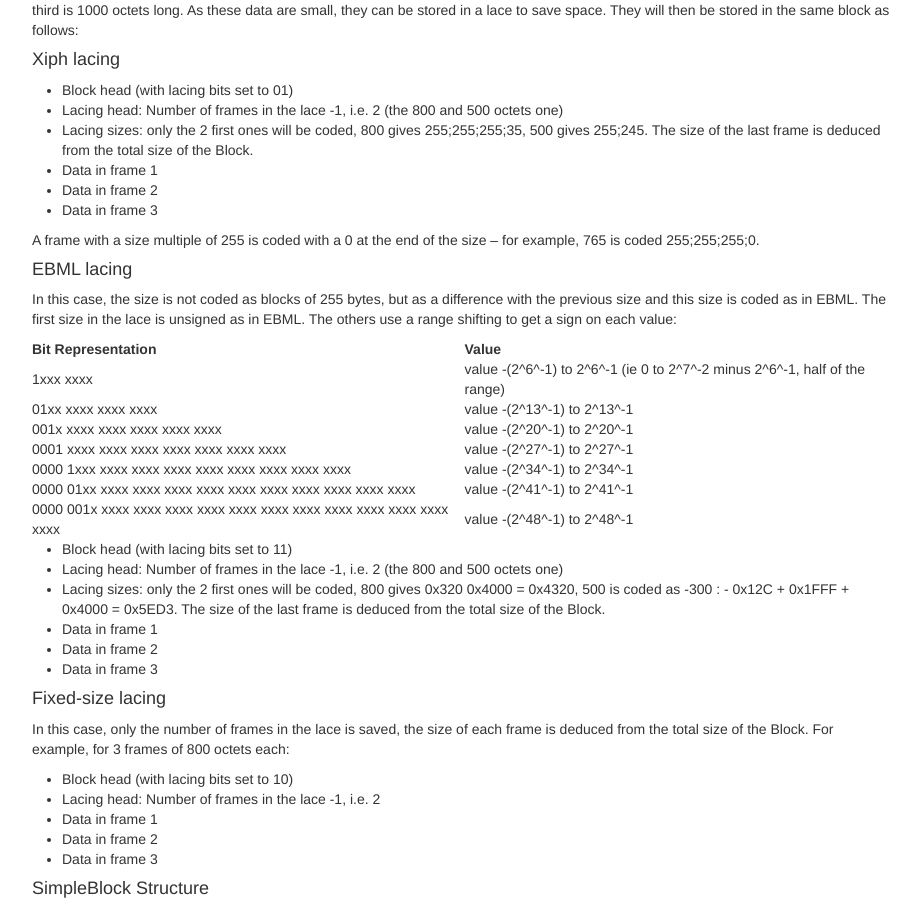
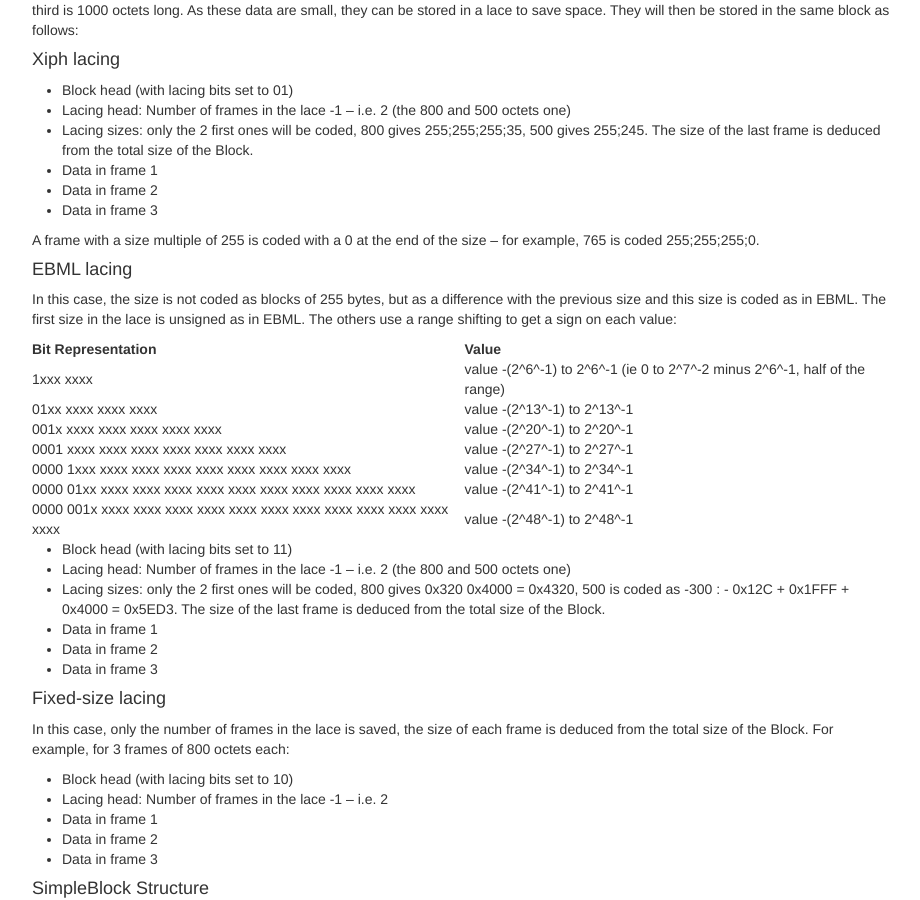
Before and after one commit to ietf-wg-cellar/matroska-specification, a Jekyll site: the page built from index_matroska.md, in a window 1280 px wide and 1400 px high, scrolled down 3103 px. Shown: the part 158-1058 px from the top of the window, without its empty margins (273-1193 px from the left). Built offline with Jekyll 4.4.1, drawn with Linux system fonts in a browser that asks for light colours; our own code applies the rules of GitHub Pages for plain Markdown files; some of the changed text lies outside the part shown.

Commit message:
use double dash before i.e.

```diff
--- a/index_matroska.md
+++ b/index_matroska.md
@@ -144,7 +144,7 @@ As an EBML Document Type, Matroska adds the following constraints to the EBML sp
 
 ## Matroska Design
 
-All top-levels elements (Segment and direct sub-elements) are coded on 4 octets, i.e. class D elements.
+All top-levels elements (Segment and direct sub-elements) are coded on 4 octets -- i.e. class D elements.
 
 ### Language Codes
 
@@ -220,7 +220,7 @@ they can be stored in a lace to save space. They will then be stored in the same
 #### Xiph lacing
 
 *   Block head (with lacing bits set to 01)
-*   Lacing head: Number of frames in the lace -1, i.e. 2 (the 800 and 500 octets one)
+*   Lacing head: Number of frames in the lace -1 -- i.e. 2 (the 800 and 500 octets one)
 *   Lacing sizes: only the 2 first ones will be coded, 800 gives 255;255;255;35, 500 gives
     255;245\. The size of the last frame is deduced from the total size of the Block.
 *   Data in frame 1
@@ -246,7 +246,7 @@ Bit Representation                                                          | Va
 0000 001x  xxxx xxxx  xxxx xxxx  xxxx xxxx  xxxx xxxx  xxxx xxxx  xxxx xxxx | value -(2^48^-1) to 2^48^-1
 
 *   Block head (with lacing bits set to 11)
-*   Lacing head: Number of frames in the lace -1, i.e. 2 (the 800 and 500 octets one)
+*   Lacing head: Number of frames in the lace -1 -- i.e. 2 (the 800 and 500 octets one)
 *   Lacing sizes: only the 2 first ones will be coded, 800 gives 0x320 0x4000 = 0x4320,
     500 is coded as -300 : - 0x12C + 0x1FFF + 0x4000 = 0x5ED3\.
     The size of the last frame is deduced from the total size of the Block.
@@ -260,7 +260,7 @@ In this case, only the number of frames in the lace is saved, the size of each f
 from the total size of the Block. For example, for 3 frames of 800 octets each:
 
 *   Block head (with lacing bits set to 10)
-*   Lacing head: Number of frames in the lace -1, i.e. 2
+*   Lacing head: Number of frames in the lace -1 -- i.e. 2
 *   Data in frame 1
 *   Data in frame 2
 *   Data in frame 3
```
Also changed, not shown: subtitles.md (+1 -1 lines).
